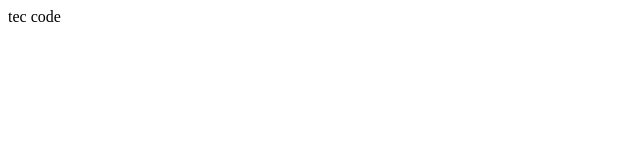
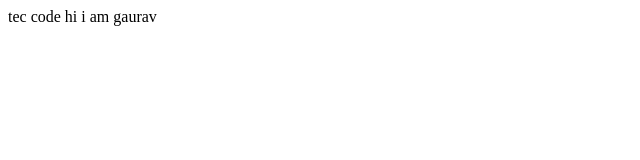
Before and after one commit to GauraNagdeve/HTMLFILE1, a plain HTML site: page index.html in a window 1280 px wide. Shown: the whole page, without its empty margins (0-640 px from the left). Drawn offline with Linux system fonts and the light colour scheme.

Commit message:
i chande  index.html

```diff
--- a/index.html
+++ b/index.html
@@ -7,5 +7,6 @@
 </head>
 <body>
     tec code
+    hi i am gaurav
 </body>
 </html>
```
